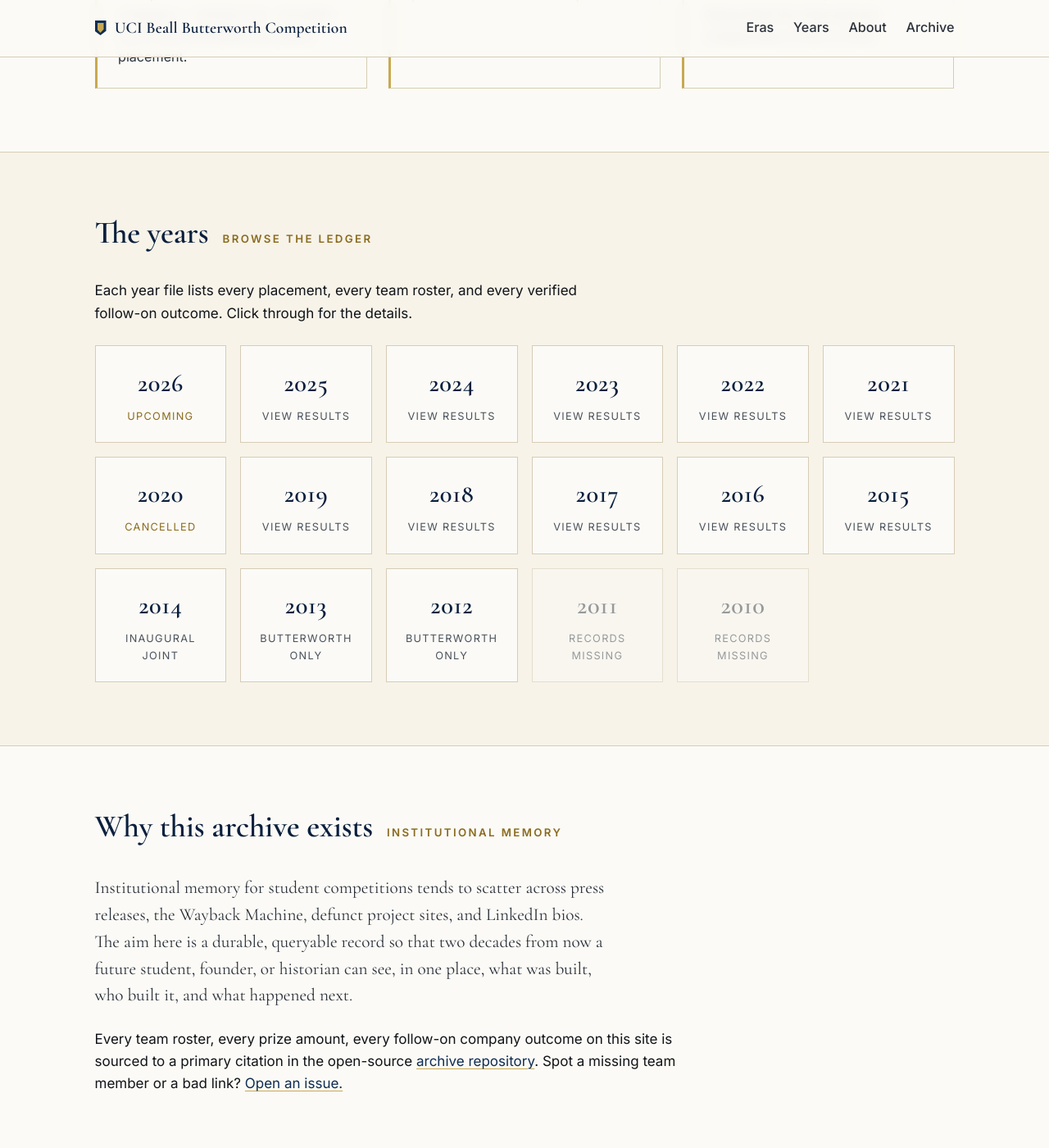
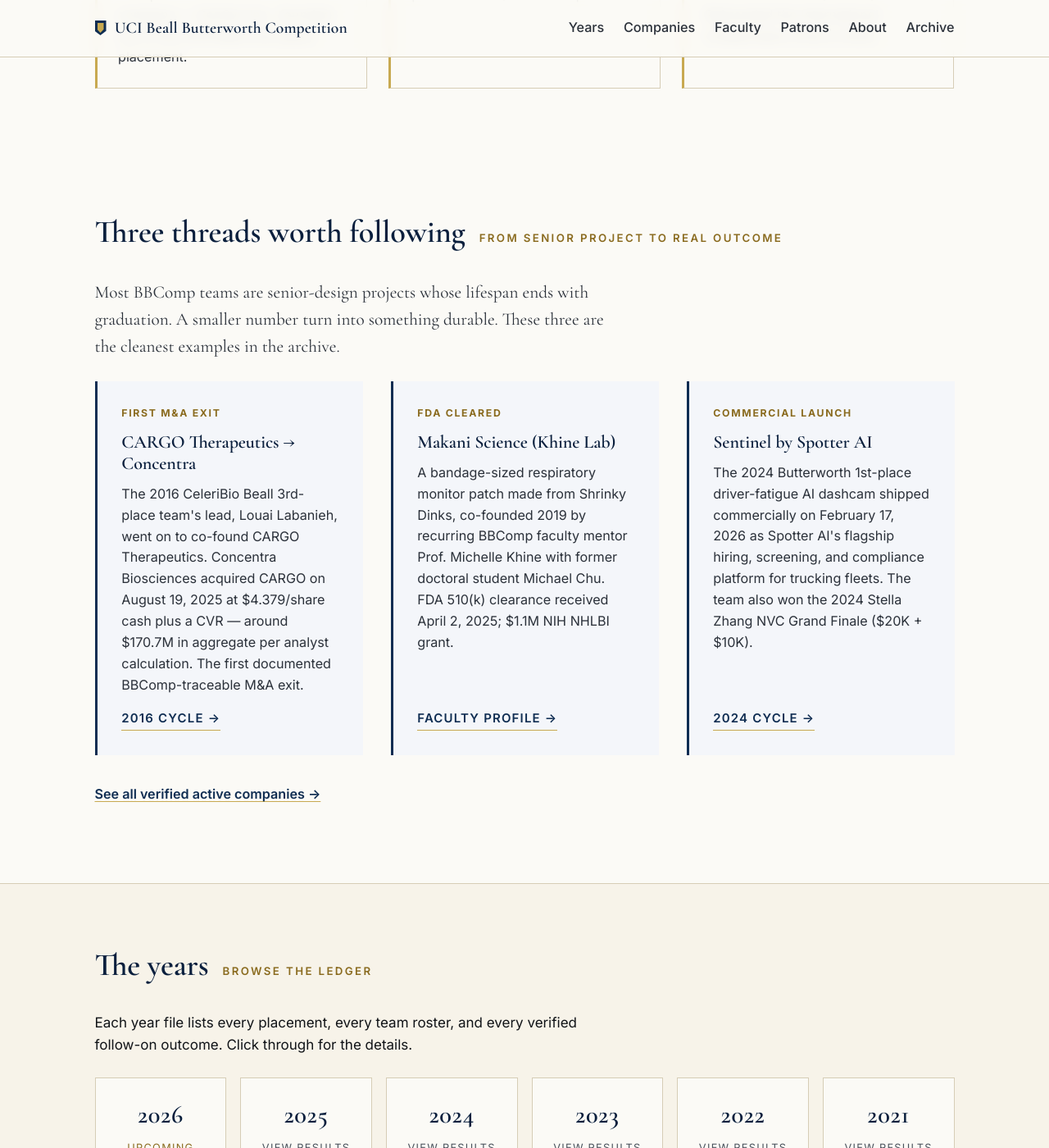
Before and after one commit to BeallButterworthUCI/beallbutterworthuci.github.io, a Jekyll site: the page built from index.html, in a window 1280 px wide and 1400 px high, scrolled down 1680 px. Shown: the whole window at 82% size. Built offline with Jekyll 4.4.1, drawn with Linux system fonts in a browser that asks for light colours.

Commit message:
Add faculty page, expand nav, feature 3 marquee stories on home

```diff
--- a/_includes/header.html
+++ b/_includes/header.html
@@ -6,8 +6,10 @@
       <span class="site-mark__short">BBComp</span>
     </a>
     <nav class="site-nav" aria-label="Primary">
-      <a href="{{ '/' | relative_url }}#eras">Eras</a>
       <a href="{{ '/' | relative_url }}#years">Years</a>
+      <a href="{{ '/companies/' | relative_url }}">Companies</a>
+      <a href="{{ '/faculty/' | relative_url }}">Faculty</a>
+      <a href="{{ '/patrons/' | relative_url }}">Patrons</a>
       <a href="{{ '/about/' | relative_url }}">About</a>
       <a href="https://github.com/BeallButterworthUCI/History" rel="noopener">Archive</a>
     </nav>
--- a/index.html
+++ b/index.html
@@ -80,6 +80,41 @@
   </div>
 </section>
 
+<section class="section">
+  <div class="wrap">
+    <div class="section__title">
+      <h2>Three threads worth following</h2>
+      <small>From senior project to real outcome</small>
+    </div>
+    <p class="lede" style="max-width: 62ch;">Most BBComp teams are senior-design projects whose lifespan ends with graduation. A smaller number turn into something durable. These three are the cleanest examples in the archive.</p>
+
+    <div class="feature-row">
+      <article class="feature">
+        <div class="feature__kicker">First M&amp;A exit</div>
+        <h3>CARGO Therapeutics &rarr; Concentra</h3>
+        <p>The 2016 CeleriBio Beall 3rd-place team's lead, Louai Labanieh, went on to co-found CARGO Therapeutics. Concentra Biosciences acquired CARGO on August 19, 2025 at $4.379/share cash plus a CVR &mdash; around $170.7M in aggregate per analyst calculation. The first documented BBComp-traceable M&amp;A exit.</p>
+        <a href="{{ '/years/2016/' | relative_url }}">2016 cycle &rarr;</a>
+      </article>
+
+      <article class="feature">
+        <div class="feature__kicker">FDA cleared</div>
+        <h3>Makani Science (Khine Lab)</h3>
+        <p>A bandage-sized respiratory monitor patch made from Shrinky Dinks, co-founded 2019 by recurring BBComp faculty mentor Prof. Michelle Khine with former doctoral student Michael Chu. FDA 510(k) clearance received April 2, 2025; $1.1M NIH NHLBI grant.</p>
+        <a href="{{ '/faculty/' | relative_url }}">Faculty profile &rarr;</a>
+      </article>
+
+      <article class="feature">
+        <div class="feature__kicker">Commercial launch</div>
+        <h3>Sentinel by Spotter AI</h3>
+        <p>The 2024 Butterworth 1st-place driver-fatigue AI dashcam shipped commercially on February 17, 2026 as Spotter AI's flagship hiring, screening, and compliance platform for trucking fleets. The team also won the 2024 Stella Zhang NVC Grand Finale ($20K + $10K).</p>
+        <a href="{{ '/years/2024/' | relative_url }}">2024 cycle &rarr;</a>
+      </article>
+    </div>
+
+    <p style="margin-top: 2rem;"><a href="{{ '/companies/' | relative_url }}" style="font-family: var(--sans); font-weight: 600; font-size: 0.95rem;">See all verified active companies &rarr;</a></p>
+  </div>
+</section>
+
 <section class="section section--alt" id="years">
   <div class="wrap">
     <div class="section__title">
```
Also changed, not shown: faculty.md (added, +165 -0 lines).
